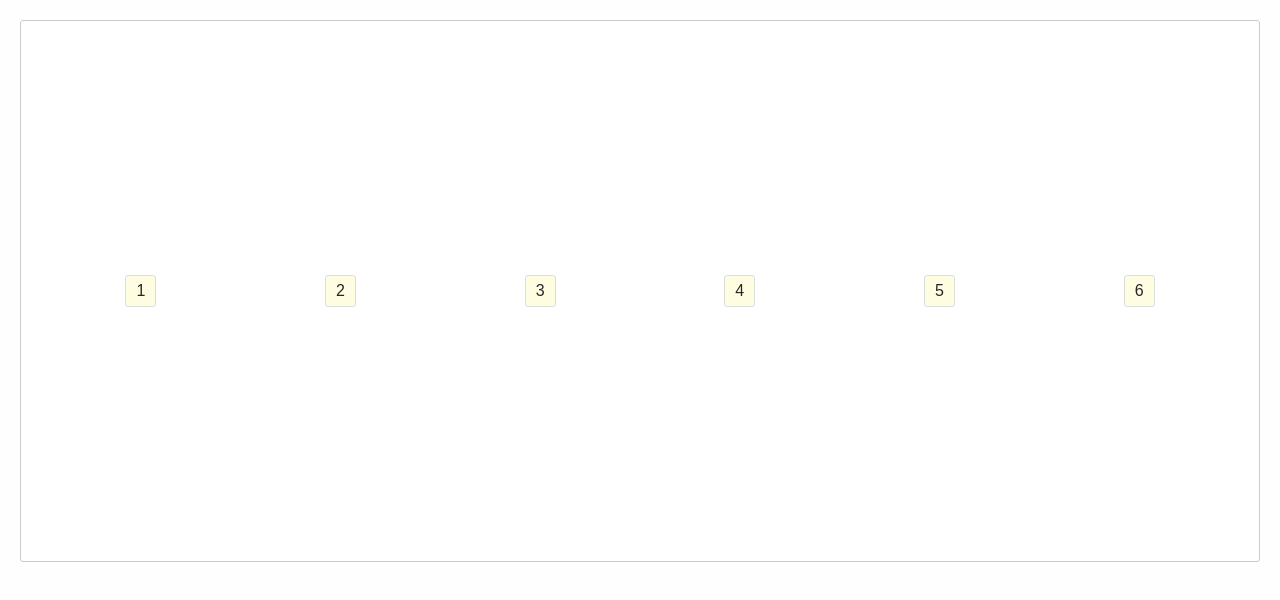
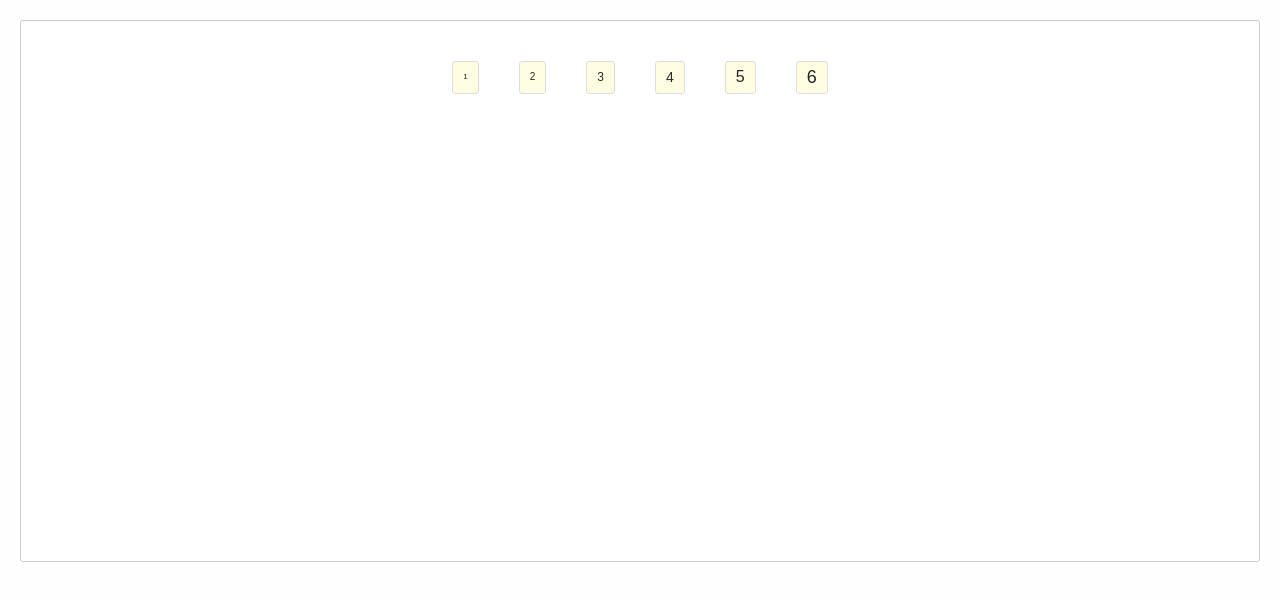
Before and after one commit to morozovaleksey/flexbox, a website: page src/index.html in a window 1280 px wide. Drawn offline with Linux system fonts and the light colour scheme.

Commit message:
placement flex elements

```diff
--- a/src/sass/main.scss
+++ b/src/sass/main.scss
@@ -17,15 +17,40 @@ img{
   padding: 20px;
   background: #fff;
   border-radius: 3px;
-  display: flex;
-  height: 500px;
 }
 .bl{
   padding: 5px 10px;
   border:1px solid #ddd;
   background: #fffde1;
   border-radius: 3px;
-  height: 20px;
-  margin: auto;
+  margin: 20px;
+}
+.main {
+  display: flex;
+  height: 500px;
+  flex-direction: row;
+  justify-content: center;
+  align-items: flex-start;
 
 }
+.bl {
+
+}
+.fl1 {
+  font-size: 8px;
+}
+.fl2 {
+  font-size: 10px;
+}
+.fl3 {
+  font-size: 12px;
+}
+.fl4 {
+  font-size: 14px;
+}
+.fl5 {
+  font-size: 16px;
+}
+.fl6 {
+  font-size: 18px;
+}
```
Also changed, not shown: src/css/main.css.
